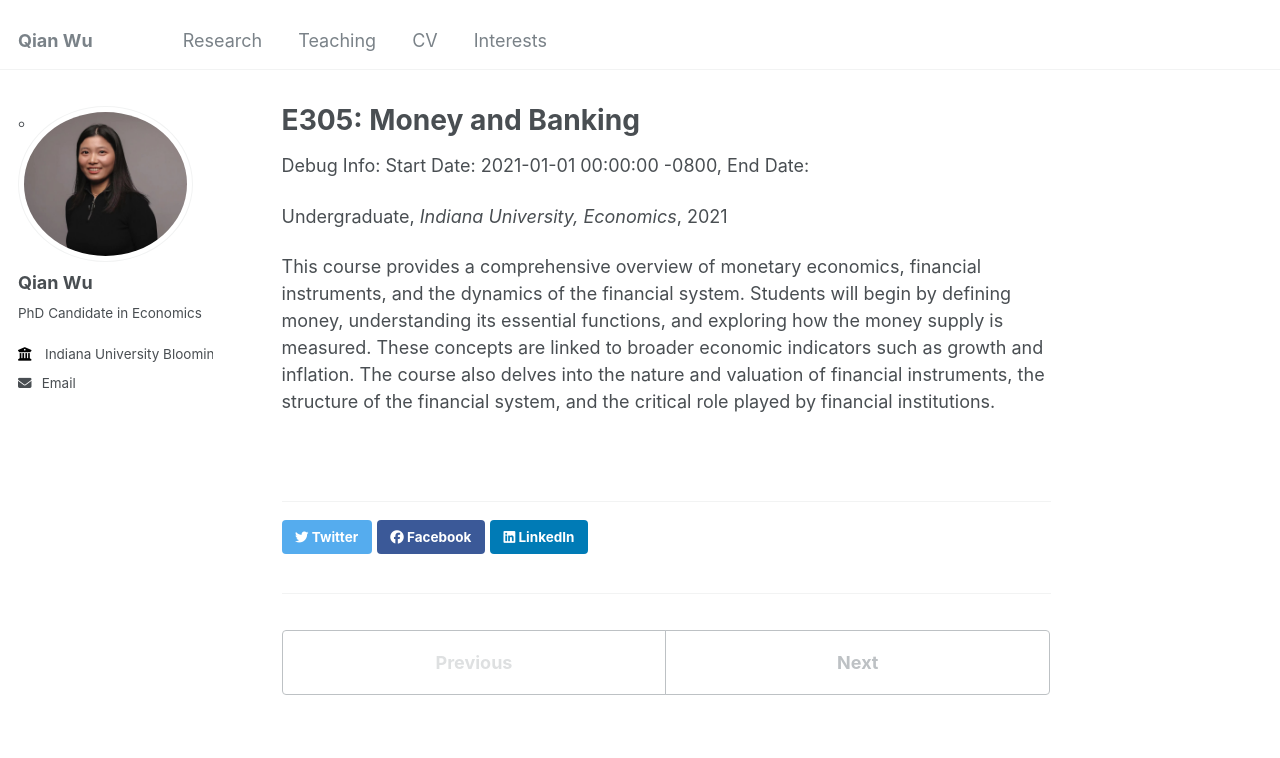
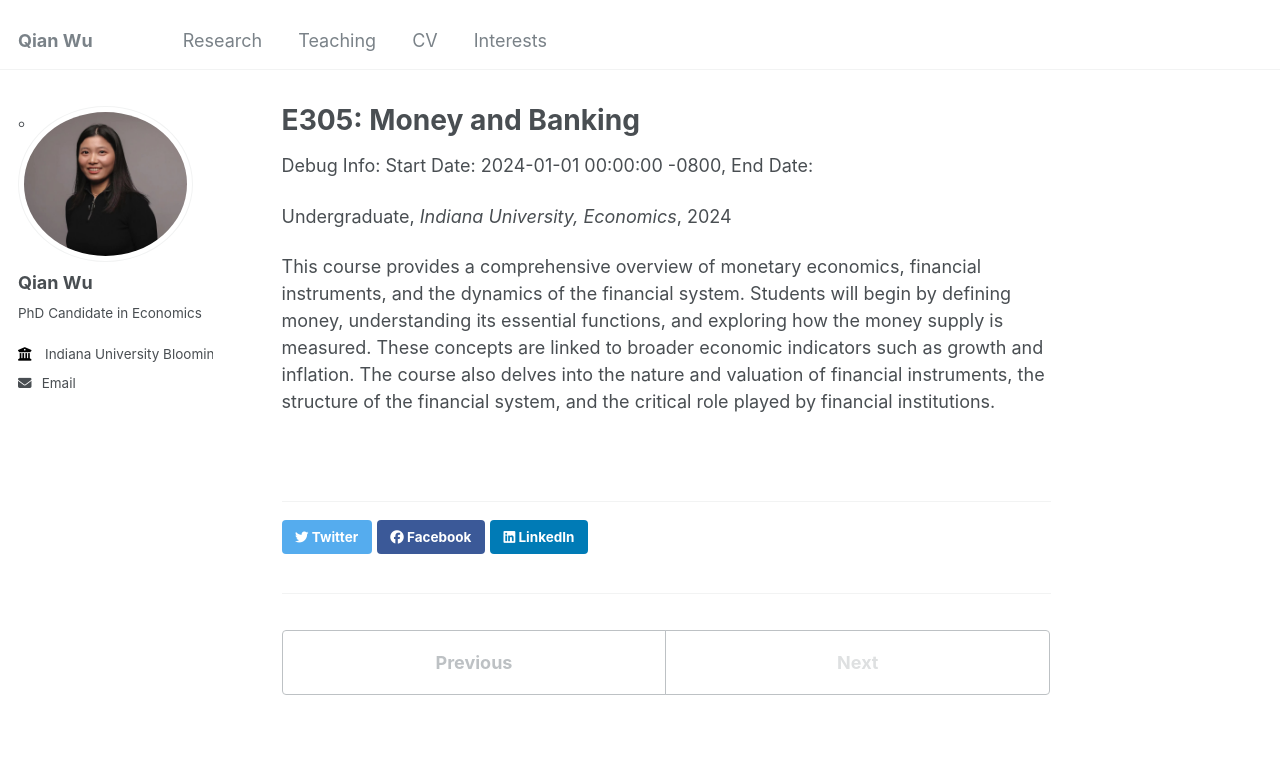
Before and after one commit to qianwu-ef/qianwu-ef.github.io, a Jekyll site: the page built from _teaching/E305.md, in a window 1280 px wide and 1067 px high. Shown: the top 758 px of the window. Built offline with Jekyll 4.4.1, drawn with Linux system fonts in a browser that asks for light colours.

Commit message:
date updated

```diff
--- a/_teaching/E305.md
+++ b/_teaching/E305.md
@@ -4,7 +4,7 @@ collection: teaching
 type: "Undergraduate"
 permalink: /teaching/E305
 venue: "Indiana University, Economics"
-date: "2021-01-01, 2023-01-01"
+date: "2024-01-01"
 ---
 
 This course provides a comprehensive overview of monetary economics, financial instruments, and the dynamics of the financial system. Students will begin by defining money, understanding its essential functions, and exploring how the money supply is measured. These concepts are linked to broader economic indicators such as growth and inflation. The course also delves into the nature and valuation of financial instruments, the structure of the financial system, and the critical role played by financial institutions.
```
